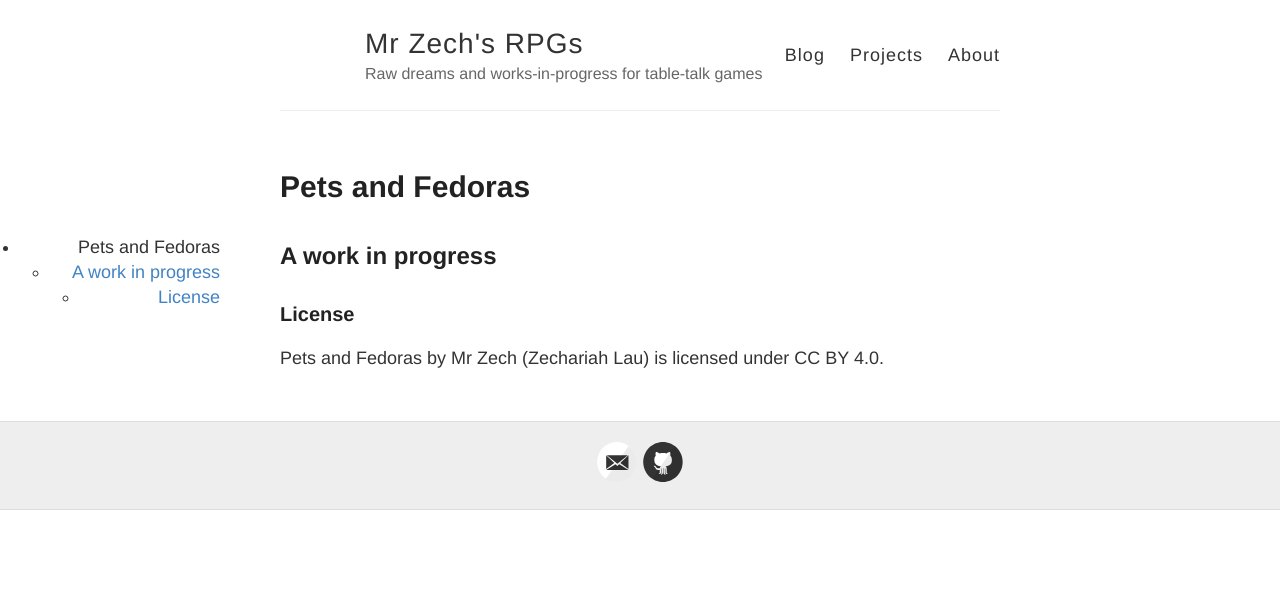
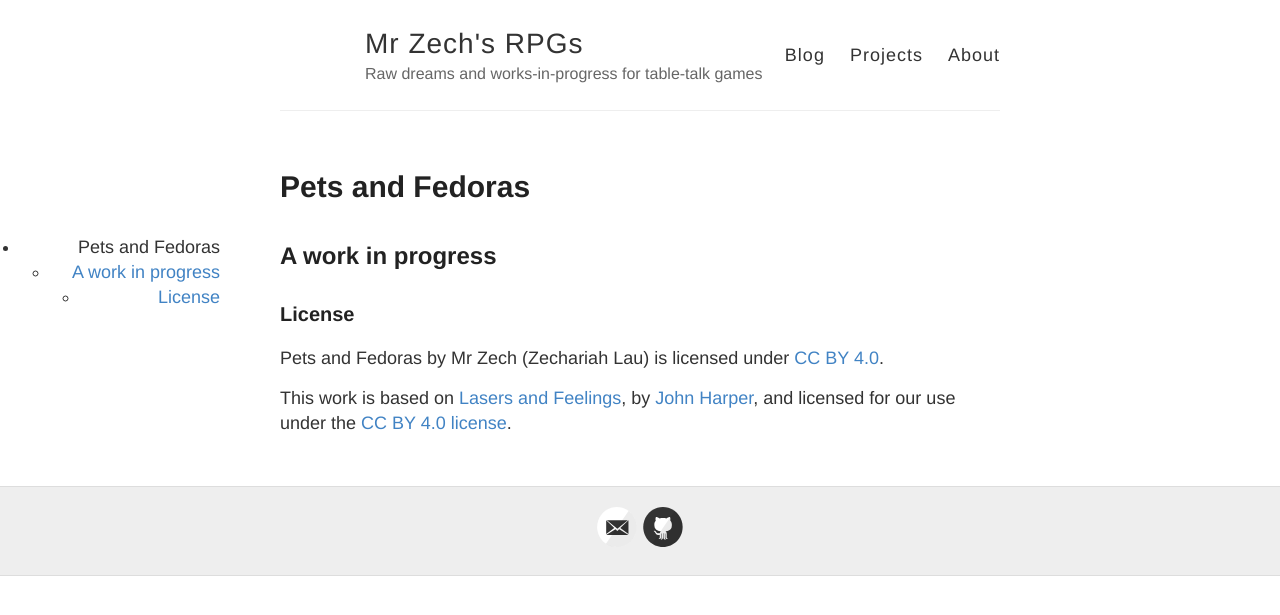
Before and after one commit to zechlau14/zechlau14.github.io, a Jekyll site: the page built from projects/pets-and-fedoras.md, in a window 1280 px wide. Shown: the top 615 px of the page. Built offline with Jekyll 4.4.1, drawn with Linux system fonts in a browser that asks for light colours.

Commit message:
Update pets-and-fedoras.md

```diff
--- a/projects/pets-and-fedoras.md
+++ b/projects/pets-and-fedoras.md
@@ -1,10 +1,12 @@
 ---
 layout: page
 title: Pets and Fedoras
+category: one-shot cartoon spy RPG sci-fi action-adventure one-page
 ---
-
 
 ## A work in progress
 
 ### License
-Pets and Fedoras by Mr Zech (Zechariah Lau) is licensed under CC BY 4.0.
+Pets and Fedoras by Mr Zech (Zechariah Lau) is licensed under [CC BY 4.0](http://creativecommons.org/licenses/by/4.0/).
+
+This work is based on [Lasers and Feelings](https://johnharper.itch.io/lasers-feelings), by [John Harper](https://johnharper.itch.io/), and licensed for our use under the [CC BY 4.0 license](https://creativecommons.org/licenses/by/4.0/).
```
